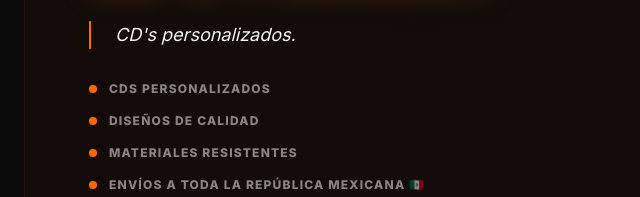
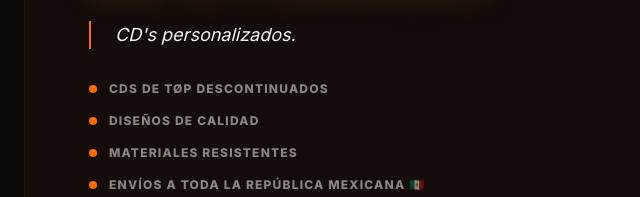
Before and after one commit to c4mdax/secta-banditos, an Astro site: page /merch in a window 1280 px wide. Shown: the part 3563-3760 px from the top of the page, 0-640 px from the left. Built offline with nearby package versions, Linux system fonts and the light colour scheme; Astro itself is replaced by a stand-in of ours.

Commit message:
Modificando descripcion de merch

```diff
--- a/src/pages/merch.astro
+++ b/src/pages/merch.astro
@@ -46,7 +46,7 @@ const bracelettFeatures = [
 ];
 
 const uziFeatures = [
-  "CDs personalizados",
+  "CDs de TØP descontinuados",
   "Diseños de calidad",
   "Materiales resistentes",
   "Envíos a toda la República Mexicana 🇲🇽"
```
